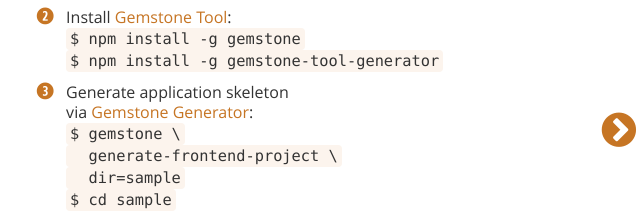
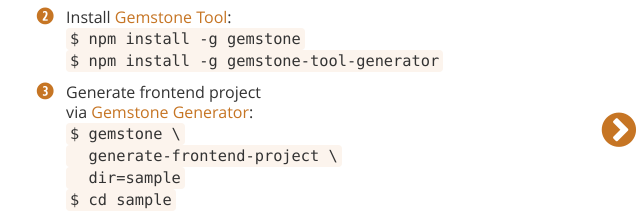
Before and after one commit to gemstonejs/gemstone-website, a website: page index.html in a window 1280 px wide. Shown: the part 593-809 px from the top of the page, 624-1264 px from the left. Drawn offline with Linux system fonts and the light colour scheme.

Commit message:
final cleanup

```diff
--- a/index.html
+++ b/index.html
@@ -85,8 +85,7 @@
                                             <p/>
                                         </li>
                                         <li class="cn-3-i">
-                                            Generate application skeleton<br/>
-                                            via <a href="http://www.npmjs.com/package/gemstone-tool-generator">Gemstone Generator</a>:<br/>
+                                            Generate frontend project<br/> via <a href="http://www.npmjs.com/package/gemstone-tool-generator">Gemstone Generator</a>:<br/>
                                             <code class="swiper-no-swiping">$ gemstone \</code><br/>
                                             <code class="swiper-no-swiping">&nbsp;&nbsp;generate-frontend-project \</code><br/>
                                             <code class="swiper-no-swiping">&nbsp;&nbsp;dir=sample</code><br/>
```
